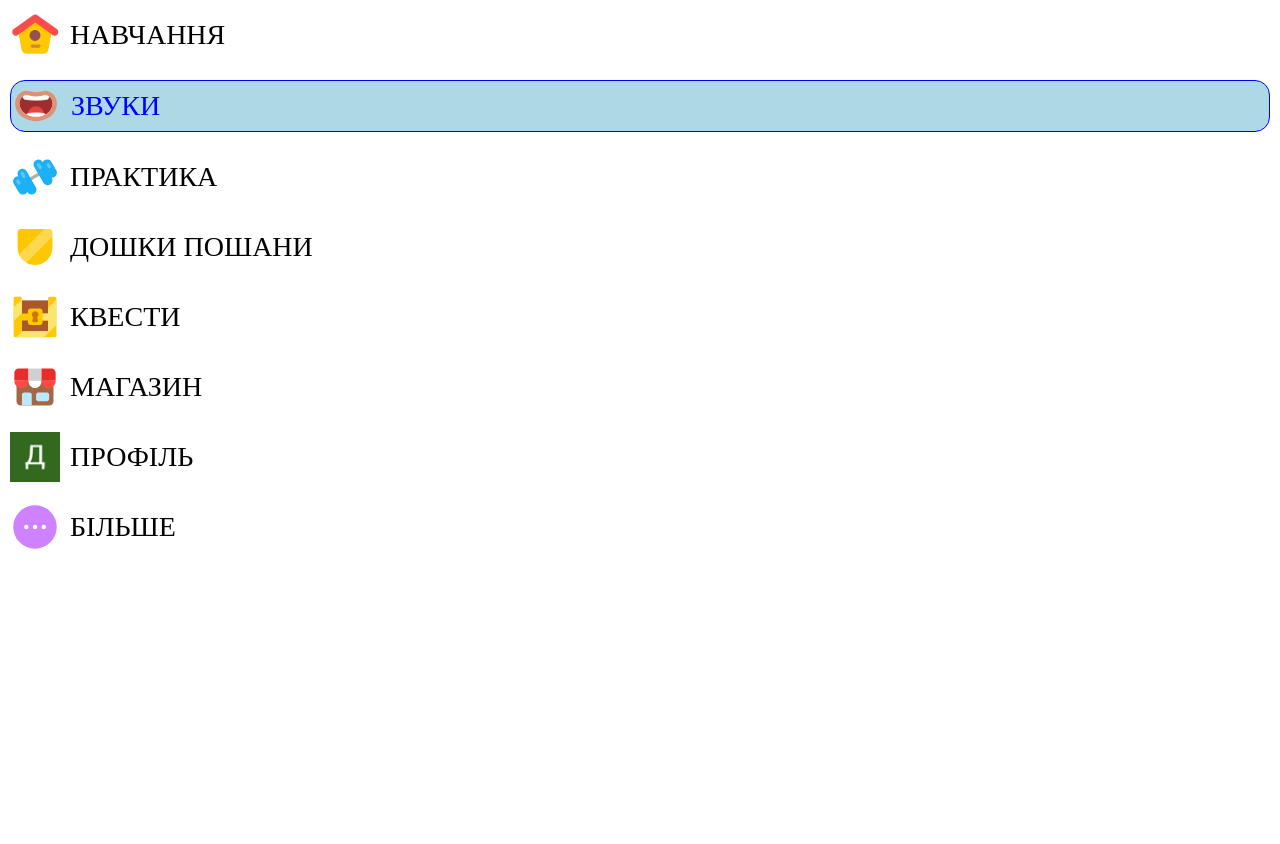
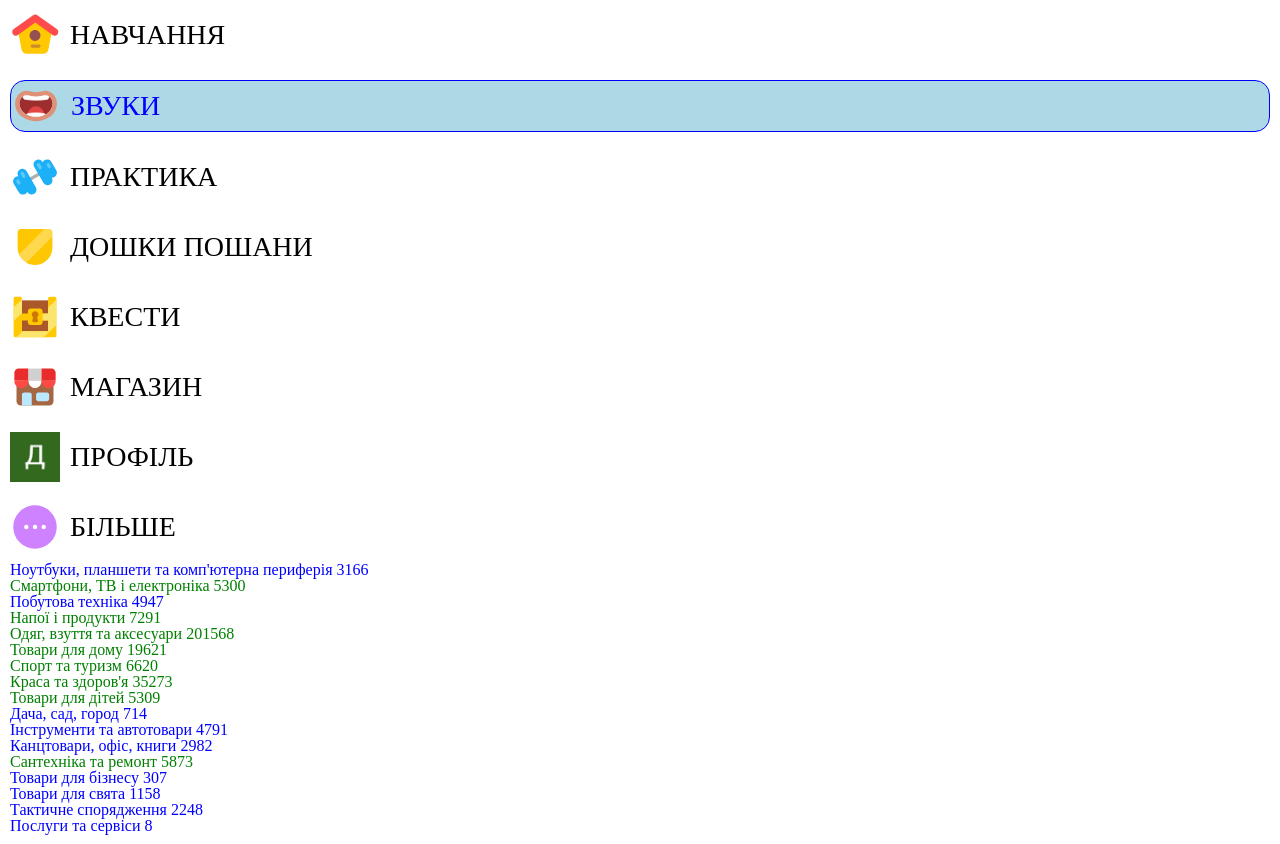
Before and after one commit to KarinaMilko/react-app_CW, a React (Vite) app: page / in a window 1280 px wide. Before the commit the page ends 800 px from the top, so only its background shows below. Built offline with nearby package versions, Linux system fonts and the light colour scheme.

Commit message:
Add categories list

```diff
--- a/src/App.jsx
+++ b/src/App.jsx
@@ -67,10 +67,24 @@
 // export default App;
 
 //------------------------------------------------------------------------
+// import NavLinks from "./components/NavLinks";
+
+// function App() {
+//   return <NavLinks />;
+// }
+
+// export default App;
+//-------------------------------------------------------------
+import CategoriesList from "./components/CategoriesList";
 import NavLinks from "./components/NavLinks";
 
 function App() {
-  return <NavLinks />;
+  return (
+    <>
+      <NavLinks />
+      <CategoriesList />
+    </>
+  );
 }
 
 export default App;
--- a/src/components/CategoriesList/CategoriesList.module.css
+++ b/src/components/CategoriesList/CategoriesList.module.css
@@ -4,9 +4,10 @@
   padding: 10px;
 }
 
-.blueLinkCount {
+.blueLink {
   color: blue;
 }
 
-. {
+.greenLink {
+  color: green;
 }
--- a/src/components/CategoriesList/index.jsx
+++ b/src/components/CategoriesList/index.jsx
@@ -1,83 +1,47 @@
 import classNames from "classnames";
 import styles from "./CategoriesList.module.css";
 
-// function CategoriesList() {
-//   const categories = [
-//     {
-//       name: "Ноутбуки, планшети та комп'ютерна периферія",
-//       link: "#",
-//       itemCount: 3166,
-//     },
-//     { name: "Смартфони, ТВ і електроніка", link: "#", itemCount: 5300 },
-//     { name: "Побутова техніка", link: "#", itemCount: 4947 },
-//     { name: "Напої і продукти", link: "#", itemCount: 7291 },
-//     { name: "Одяг, взуття та аксесуари", link: "#", itemCount: 201568 },
-//     { name: "Товари для дому", link: "#", itemCount: 19621 },
-//     { name: "Спорт та туризм", link: "#", itemCount: 6620 },
-//     { name: "Краса та здоров'я", link: "#", itemCount: 35273 },
-//     { name: "Товари для дітей", link: "#", itemCount: 5309 },
-//     { name: "Дача, сад, город", link: "#", itemCount: 714 },
-//     { name: "Інструменти та автотовари", link: "#", itemCount: 4791 },
-//     { name: "Канцтовари, офіс, книги", link: "#", itemCount: 2982 },
-//     { name: "Сантехніка та ремонт", link: "#", itemCount: 5873 },
-//     { name: "Товари для бізнесу", link: "#", itemCount: 307 },
-//     { name: "Товари для свята", link: "#", itemCount: 1158 },
-//     { name: "Тактичне спорядження", link: "#", itemCount: 2248 },
-//     { name: "Послуги та сервіси", link: "#", itemCount: 8 },
-//   ];
+function CategoriesList() {
+  const categories = [
+    {
+      name: "Ноутбуки, планшети та комп'ютерна периферія",
+      link: "#",
+      itemCount: 3166,
+    },
+    { name: "Смартфони, ТВ і електроніка", link: "#", itemCount: 5300 },
+    { name: "Побутова техніка", link: "#", itemCount: 4947 },
+    { name: "Напої і продукти", link: "#", itemCount: 7291 },
+    { name: "Одяг, взуття та аксесуари", link: "#", itemCount: 201568 },
+    { name: "Товари для дому", link: "#", itemCount: 19621 },
+    { name: "Спорт та туризм", link: "#", itemCount: 6620 },
+    { name: "Краса та здоров'я", link: "#", itemCount: 35273 },
+    { name: "Товари для дітей", link: "#", itemCount: 5309 },
+    { name: "Дача, сад, город", link: "#", itemCount: 714 },
+    { name: "Інструменти та автотовари", link: "#", itemCount: 4791 },
+    { name: "Канцтовари, офіс, книги", link: "#", itemCount: 2982 },
+    { name: "Сантехніка та ремонт", link: "#", itemCount: 5873 },
+    { name: "Товари для бізнесу", link: "#", itemCount: 307 },
+    { name: "Товари для свята", link: "#", itemCount: 1158 },
+    { name: "Тактичне спорядження", link: "#", itemCount: 2248 },
+    { name: "Послуги та сервіси", link: "#", itemCount: 8 },
+  ];
 
-//   const mapNavList = ({ name, link, itemCount }) => {
-//     const linkClassName = classNames(
-//       styles.link,
-//       { [styles.colorGreen]: itemCount > 5000 },
-//       { [styles.colorBlue]: itemCount <= 5000 }
-//     );
+  const mapCatItem = (ct) => {
+    const linkClassName = classNames(styles.link, {
+      [styles.blueLink]: ct.itemCount <= 5000,
+      [styles.greenLink]: ct.itemCount > 5000,
+    });
 
-//     return (
-//       <li key={name}>
-//         <a className={linkClassName} href={link}>
-//           {name}
-//         </a>
-//       </li>
-//     );
-//   };
-
-//   return <ul className={styles.list}>{categories.map(mapNavList)}</ul>;
-// }
-
-
-function NavLink() {
-  const NAV_LINK = {
-    icon: "/icons/learn.svg",
-    menuItem: "Навчання",
-    link: "#",
-    hasNotifications: false,
-    isActive: false,
+    return (
+      <li key={ct.name}>
+        <a className={linkClassName} href={ct.link}>
+          {ct.name} {ct.itemCount}
+        </a>
+      </li>
+    );
   };
 
-  function NavLink() {
-    const [navLink, setNavLink] = useState(NAV_LINK);
+  return <ul>{categories.map(mapCatItem)}</ul>;
+}
 
-    const linkStyle = {
-      border: navLink.isActive ? "5px solid blue" : "",
-    };
-
-    function changeActive() {
-      // navLink.isActive = !navLink.isActive
-
-      // STATE is IMMUTABLE
-      const navLinkCopy = { ...navLink };
-      navLinkCopy.isActive = !navLinkCopy.isActive;
-      setNavLink(navLinkCopy);
-    }
-
-    return (
-      <div key={navLink.icon}>
-        <a onClick={changeActive} style={linkStyle} href={navLink.link}>
-          <img src={navLink.icon} /> {navLink.menuItem}
-        </a>
-      </div>
-    );
-  }
-
-export default NavLink;
+export default CategoriesList;
```
